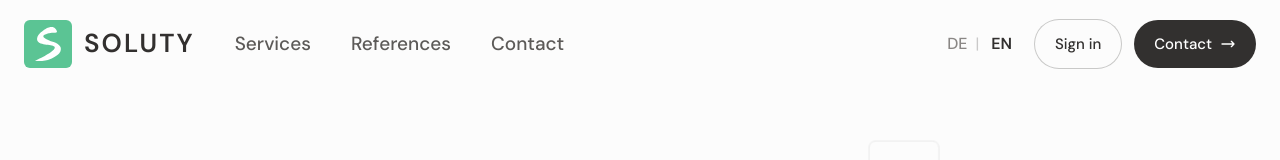
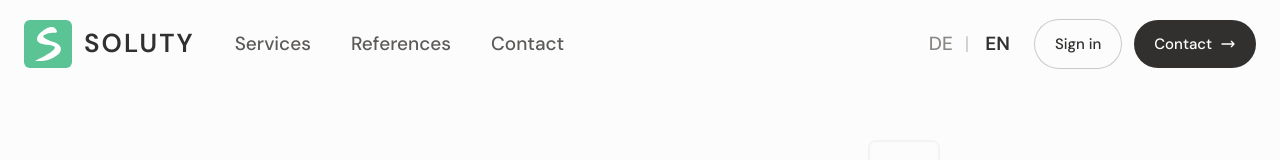
Before and after one commit to zaferkucuk/soluty-website, a Next.js app: page /en in a window 1280 px wide. Shown: the top 160 px of the page. Built offline with nearby package versions, Linux system fonts and the light colour scheme.

Commit message:
feat(header): increase language switcher font size by 20%
Changes:
- Font size: 16px → 19px (+20%)
- Padding slightly increased for better touch target

```diff
--- a/app/[locale]/components/Header/LanguageSwitcher.tsx
+++ b/app/[locale]/components/Header/LanguageSwitcher.tsx
@@ -38,9 +38,10 @@ function LocaleButton({
     <button
       onClick={onClick}
       disabled={isPending}
-      className="px-1.5 py-0.5 rounded transition-colors duration-200 focus:outline-none focus-visible:ring-2 focus-visible:ring-[var(--color-brand-primary)] focus-visible:ring-offset-1"
+      className="px-2 py-1 rounded transition-colors duration-200 focus:outline-none focus-visible:ring-2 focus-visible:ring-[var(--color-brand-primary)] focus-visible:ring-offset-1"
       style={{
         fontFamily: FONTS.sans,
+        fontSize: '19px', // 16px * 1.2 = 19px (+20%)
         fontWeight: isActive ? 600 : 500,
         color: isActive
           ? COLORS.textPrimary
@@ -83,8 +84,8 @@ export function LanguageSwitcher() {
     <div
       role="group"
       aria-label={t('label')}
-      className="flex items-center gap-1 text-base"
-      style={{ fontFamily: FONTS.sans }}
+      className="flex items-center gap-1"
+      style={{ fontFamily: FONTS.sans, fontSize: '19px' }}
     >
       {locales.map((locale, index) => (
         <span key={locale} className="flex items-center">
@@ -97,7 +98,7 @@ export function LanguageSwitcher() {
           />
           {index < locales.length - 1 && (
             <span
-              className="mx-0.5"
+              className="mx-1"
               style={{ color: COLORS.borderStrong }}
               aria-hidden="true"
             >
```
